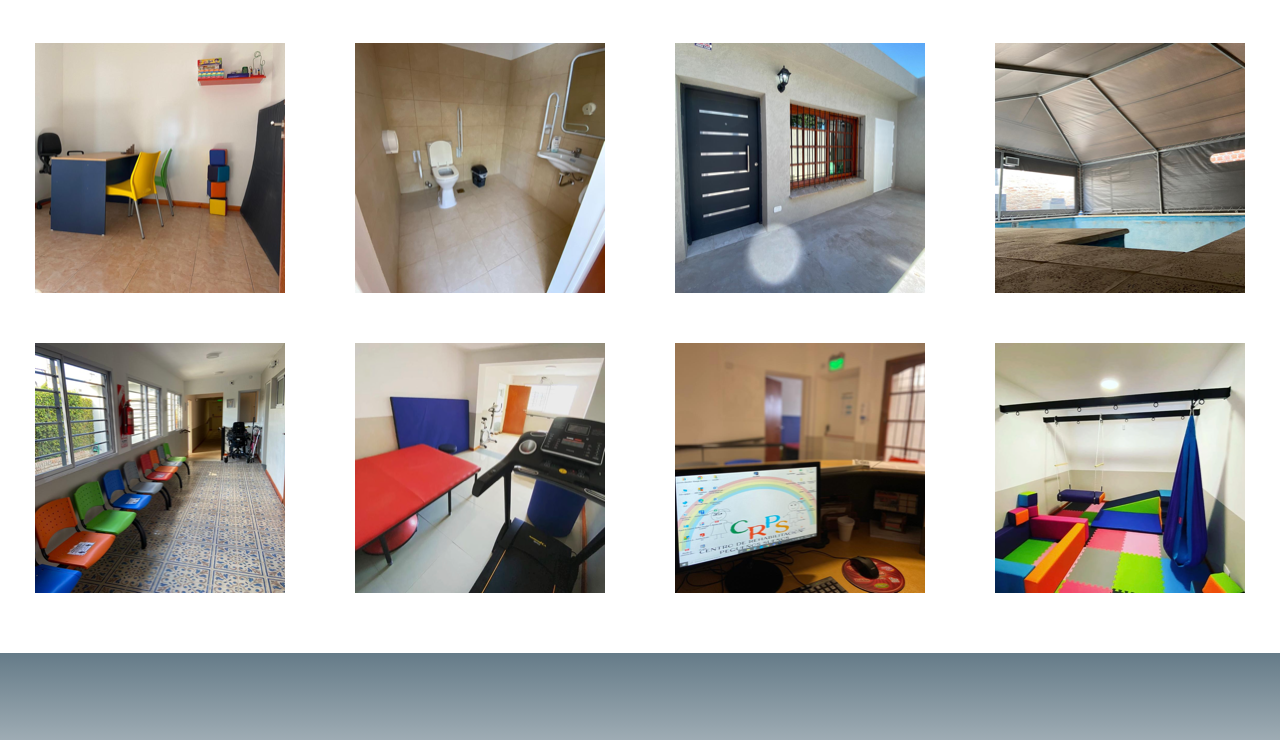
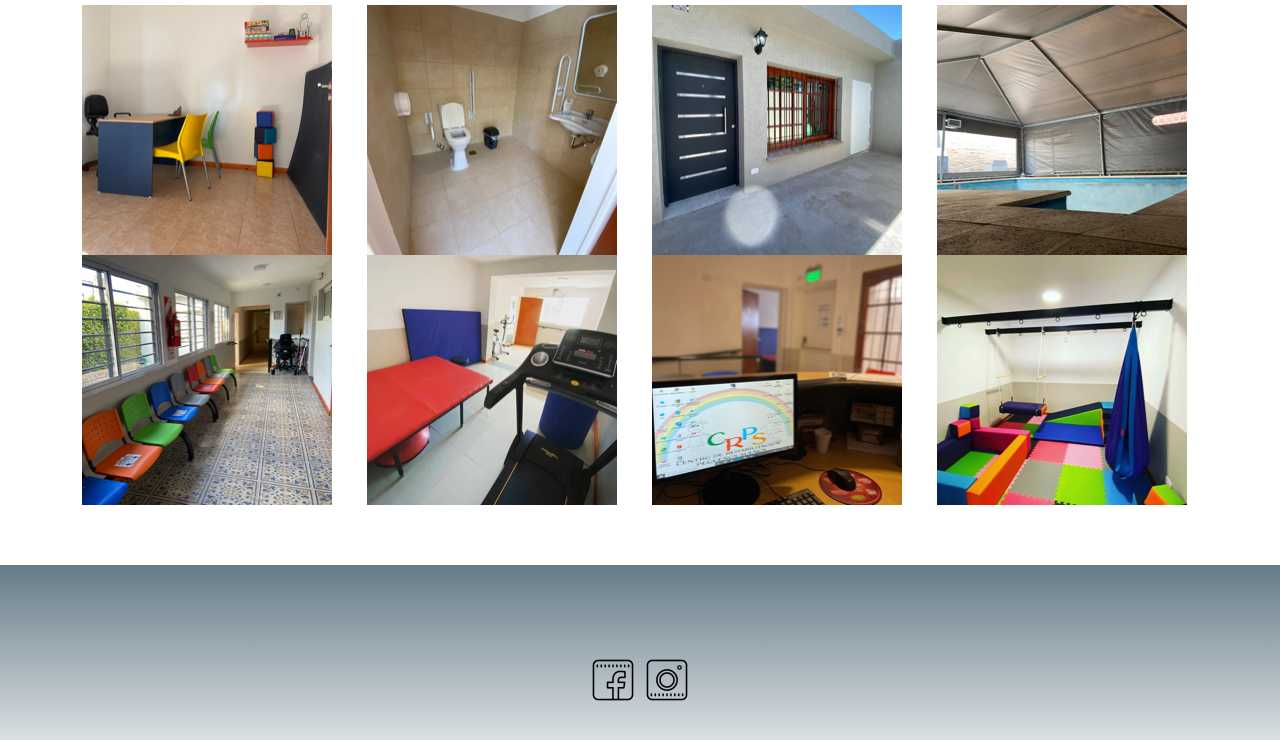
Before and after one commit to MarSpinella/spinella, a plain HTML site: page secciones/galeria.html in a window 1280 px wide. Shown: the part 709-1449 px from the top of the page. Drawn offline with nearby package versions, Linux system fonts and the light colour scheme.

Commit message:
galeria bootstrap

```diff
--- a/estilos/style.css
+++ b/estilos/style.css
@@ -184,49 +184,8 @@ justify-content: center;
 
 
 
-.seccionImagenes{
-    display: grid;
-    grid-template-columns: 2fr 2fr 2fr 2fr;
-    grid-template-rows: 4fr 4fr;
-    grid-template-areas:
-    "foto1 foto2 foto3 foto4"
-    "foto5 foto6 foto7 foto8";
-    row-gap: 50px;
-    justify-items: center;
 
-}
 
-.foto1{
-    grid-area: foto1;
-}
-
-.foto2{
-    grid-area: foto2;
-}
-
-.foto3{
-    grid-area: foto3;
-}
-
-.foto4{
-    grid-area: foto4;
-}
-
-.foto5{
-    grid-area: foto5;
-}
-
-.foto6{
-    grid-area: foto6;
-}
-
-.foto7{
-    grid-area: foto7;
-}
-
-.foto8{
-    grid-area: foto8;
-}
 
 
 .video{
--- a/secciones/galeria.html
+++ b/secciones/galeria.html
@@ -5,6 +5,9 @@
     <meta charset="UTF-8">
     <meta http-equiv="X-UA-Compatible" content="IE=edge">
     <meta name="viewport" content="width=device-width, initial-scale=1.0">
+    <link href="https://cdn.jsdelivr.net/npm/bootstrap@5.1.3/dist/css/bootstrap.min.css" rel="stylesheet" integrity="sha384-1BmE4kWBq78iYhFldvKuhfTAU6auU8tT94WrHftjDbrCEXSU1oBoqyl2QvZ6jIW3" crossorigin="anonymous">
+
+
     <link rel="stylesheet" href="../estilos/style.css">
     <title>Document</title>
 </head>
@@ -60,34 +63,36 @@
 
 
 
-
-    <section class="seccionImagenes">
+<div class="container">
+    <div class="row">
+        <div class="col-xl-3 col-md-6 col-xs-12">
+            <img src="../imagenes/foto1.png" alt="">
+        </div>
+        <div class="col-xl-3 col-md-6 col-xs-12">
+            <img src="../imagenes/foto2.png" alt="">
+        </div>
+        <div class="col-xl-3 col-md-6 col-xs-12">
+            <img src="../imagenes/foto3.png" alt="">
+        </div>
+        <div class="col-xl-3 col-md-6 col-xs-12">
+            <img src="../imagenes/foto4.png" alt="">
+        </div>
+        <div class="col-xl-3 col-md-6 col-xs-12">
+            <img src="../imagenes/foto5.png" alt="">
+        </div>
+        <div class="col-xl-3 col-md-6 col-xs-12">
+            <img src="../imagenes/foto6.png" alt="">
+        </div>
+        <div class="col-xl-3 col-md-6 col-xs-12">
+            <img src="../imagenes/foto7.png" alt="">
+        </div>
+        <div class="col-xl-3 col-md-6 col-xs-12">
+            <img src="../imagenes/foto8.png" alt="">
+        </div>
 
 
-        <img class="foto1" src="../imagenes/foto1.png" alt="">
-
-
-        <img class="foto2" src="../imagenes/foto2.png" alt="">
-
-
-        <img class="foto3" src="../imagenes/foto3.png" alt="">
-
-
-        <img class="foto4" src="../imagenes/foto4.png" alt="">
-
-
-        <img class="foto5" src="../imagenes/foto5.png" alt="">
-
-
-        <img class="foto6" src="../imagenes/foto6.png" alt="">
-
-        <img class="foto7" src="../imagenes/foto7.png" alt="">
-
-        <img class="foto8" src="../imagenes/foto8.png" alt="">
-
-
-</section>
-
+    </div>
+</div>
 
 
 
@@ -103,7 +108,7 @@
 </footer>
 
 
-
+<script src="https://cdn.jsdelivr.net/npm/bootstrap@5.1.3/dist/js/bootstrap.bundle.min.js" integrity="sha384-ka7Sk0Gln4gmtz2MlQnikT1wXgYsOg+OMhuP+IlRH9sENBO0LRn5q+8nbTov4+1p" crossorigin="anonymous"></script>
 </body>
 
 </html>
```
